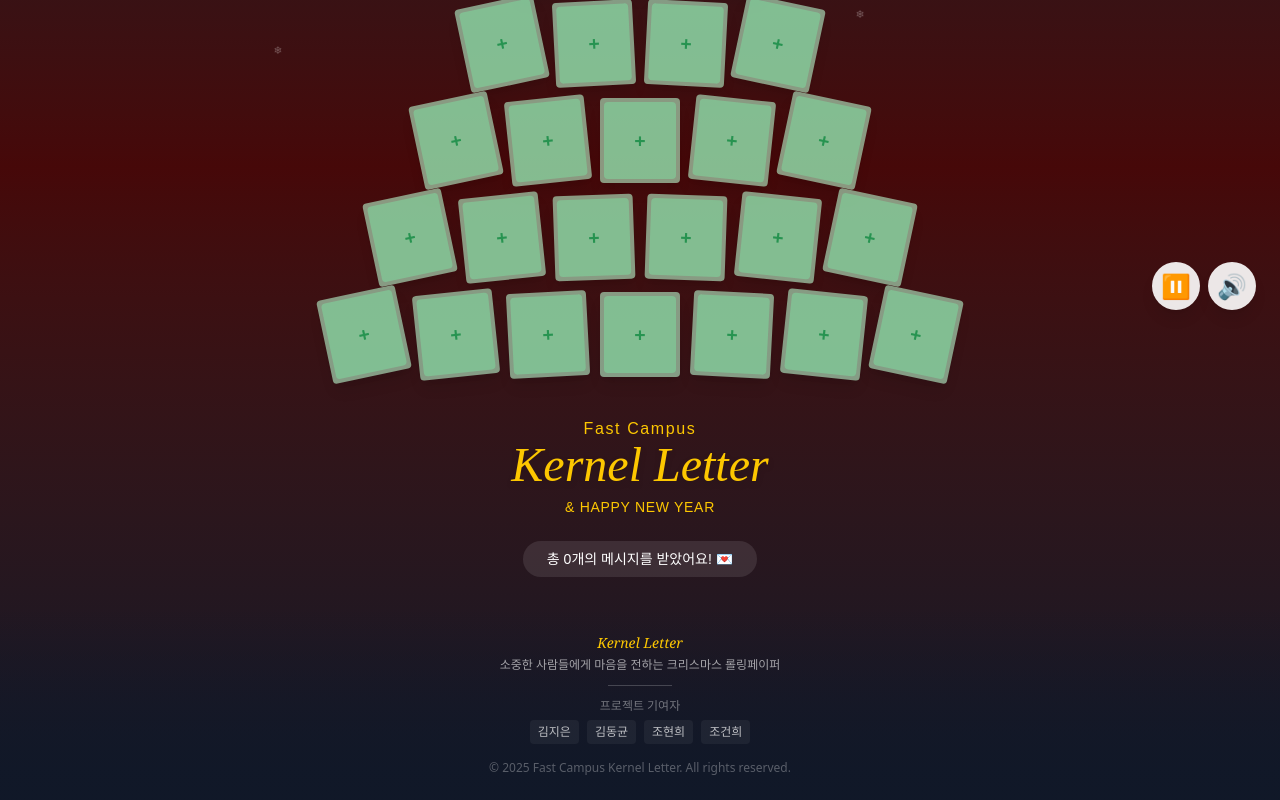
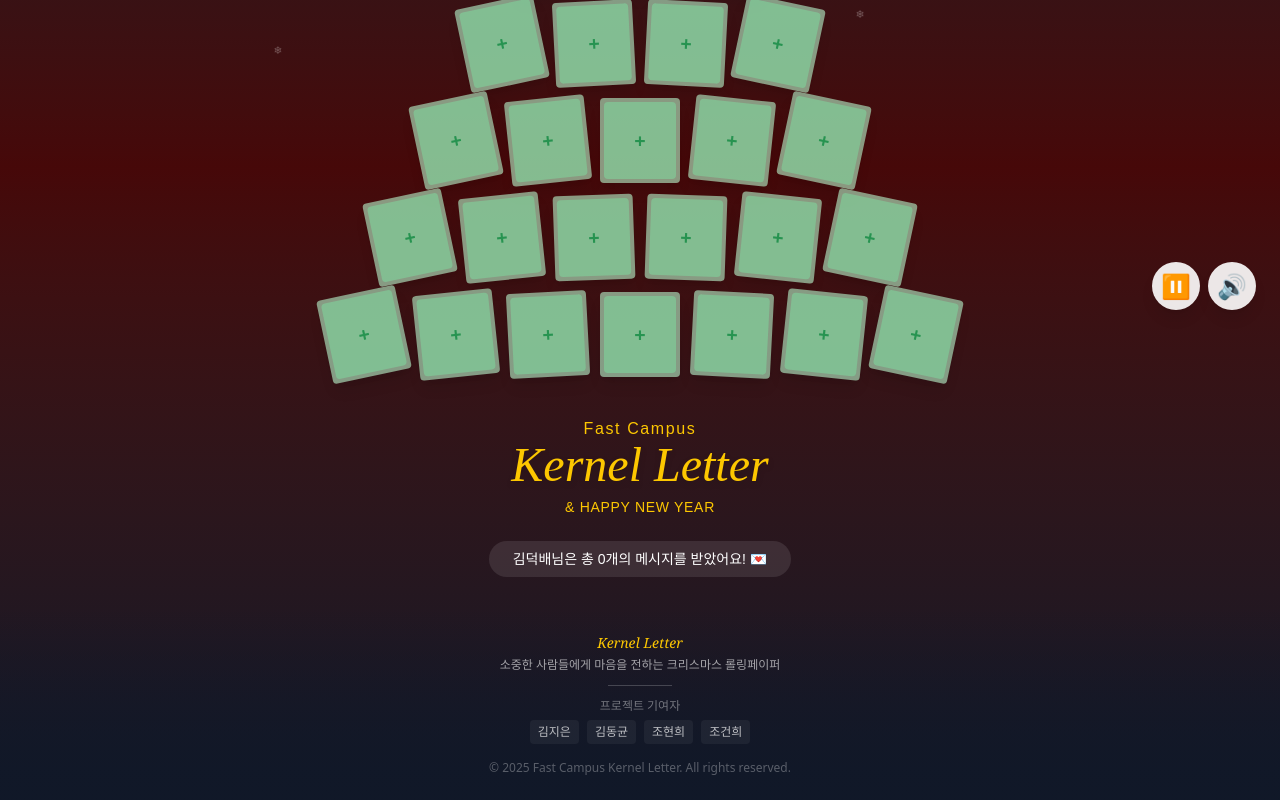
Before and after one commit to KernelLetter/kernel_letter_fe, a React (Vite) app: page /tree/1 in a window 1280 px wide. Shown: the part 466-1266 px from the top of the page. Built offline with nearby package versions, Linux system fonts and the light colour scheme; a web font is replaced by a local one.

Commit message:
Fix/font (#30)
* fix:font

* fix

```diff
--- a/src/pages/RollingPaperTree.jsx
+++ b/src/pages/RollingPaperTree.jsx
@@ -36,6 +36,7 @@ export default function RollingPaperTree() {
 
   // 트리 구조 생성
   const treeRows = getTreeRows(messages);
+  const ownerDisplayName = pageOwner || '페이지 주인';
 
   return (
     <div className="min-h-screen bg-gradient-to-b from-gray-900 via-red-950 to-gray-900 w-full">
@@ -94,7 +95,7 @@ export default function RollingPaperTree() {
           className="mt-4 sm:mt-5 md:mt-6 px-4 sm:px-5 md:px-6 py-1.5 sm:py-2 bg-white/10 rounded-full text-white text-xs sm:text-sm"
           style={{ fontFamily: 'KkuBulLim, sans-serif' }}
         >
-          총 {Object.keys(messages).length}개의 메시지를 받았어요! 💌
+          {ownerDisplayName}님은 총 {Object.keys(messages).length}개의 메시지를 받았어요! 💌
         </div>
 
         {/* 메시지 작성 모달 */}
```
